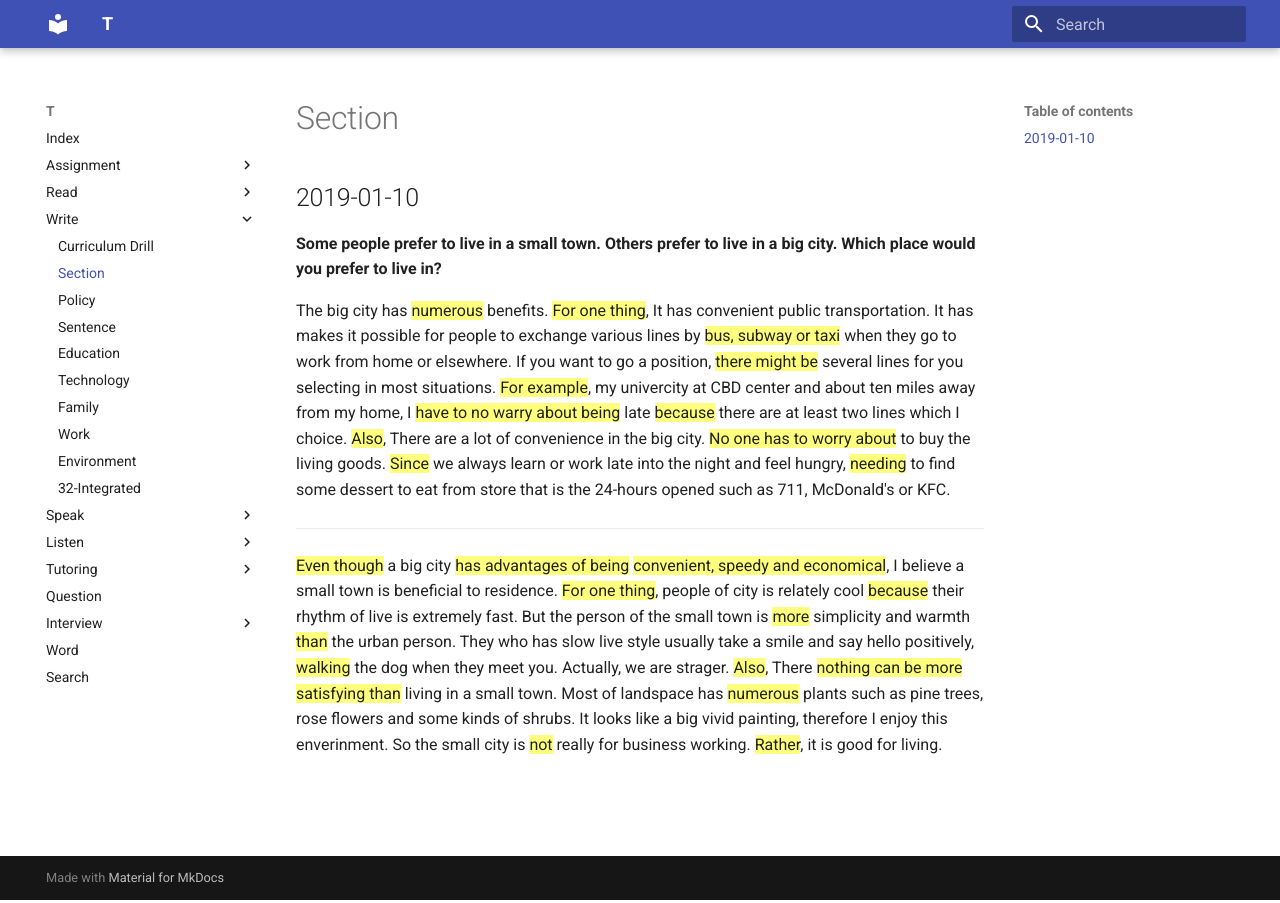
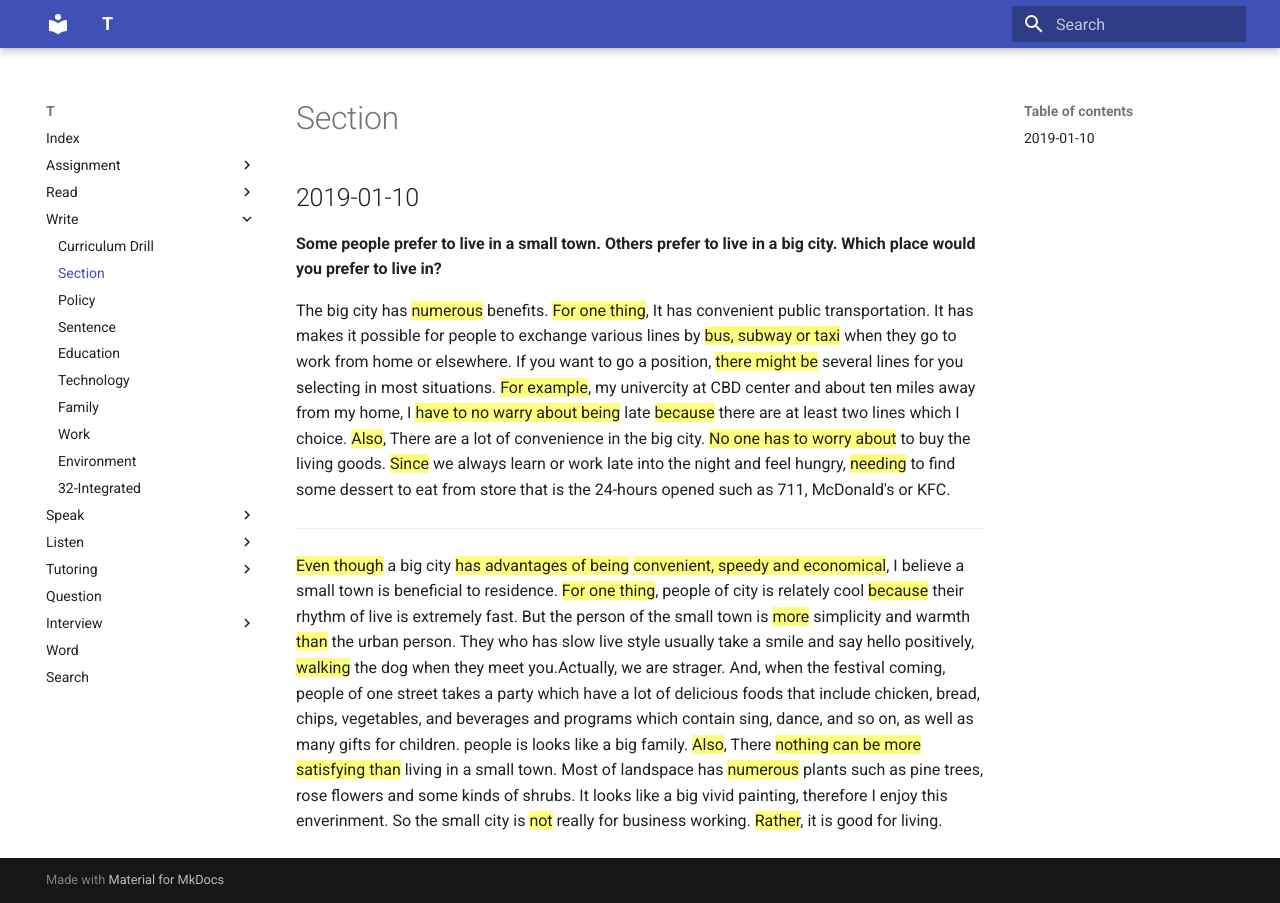
Before and after one commit to katyushaQ/t, an MkDocs documentation site: the page built from docs/write/section.md, in a window 1280 px wide. Built offline with MkDocs 1.6.1 and Material for MkDocs 9.7.7, drawn with Linux system fonts in a browser that asks for light colours; old or Windows-style settings are respelled for this version of MkDocs.

Commit message:
section.md 第二部分文字数量不够，补充内容

```diff
--- a/docs/write/section.md
+++ b/docs/write/section.md
@@ -6,4 +6,4 @@ The big city has ==numerous== benefits. ==For one thing==, It has convenient pub
 
 ---
 
-==Even though== a big city ==has advantages of being== ==convenient, speedy and economical==, I believe a small town is beneficial to residence. ==For one thing==, people of city is relately cool ==because== their rhythm of live is extremely fast. But the person of the small town is ==more== simplicity and warmth ==than== the urban person. They who has slow live style usually take a smile and say hello positively, ==walking== the dog when they meet you. Actually, we are strager. ==Also==, There ==nothing can be more satisfying than== living in a small town. Most of landspace has ==numerous== plants such as pine trees, rose flowers and some kinds of shrubs. It looks like a big vivid painting, therefore I enjoy this enverinment. So the small city is ==not== really for business working. ==Rather==, it is good for living.
+==Even though== a big city ==has advantages of being== ==convenient, speedy and economical==, I believe a small town is beneficial to residence. ==For one thing==, people of city is relately cool ==because== their rhythm of live is extremely fast. But the person of the small town is ==more== simplicity and warmth ==than== the urban person. They who has slow live style usually take a smile and say hello positively, ==walking== the dog when they meet you.Actually, we are strager. And, when the festival coming, people of one street takes a party which have a lot of delicious foods that include chicken, bread, chips, vegetables, and beverages and programs which contain sing, dance, and so on, as well as many gifts for children. people is looks like a big family. ==Also==, There ==nothing can be more satisfying than== living in a small town. Most of landspace has ==numerous== plants such as pine trees, rose flowers and some kinds of shrubs. It looks like a big vivid painting, therefore I enjoy this enverinment. So the small city is ==not== really for business working. ==Rather==, it is good for living.
```
